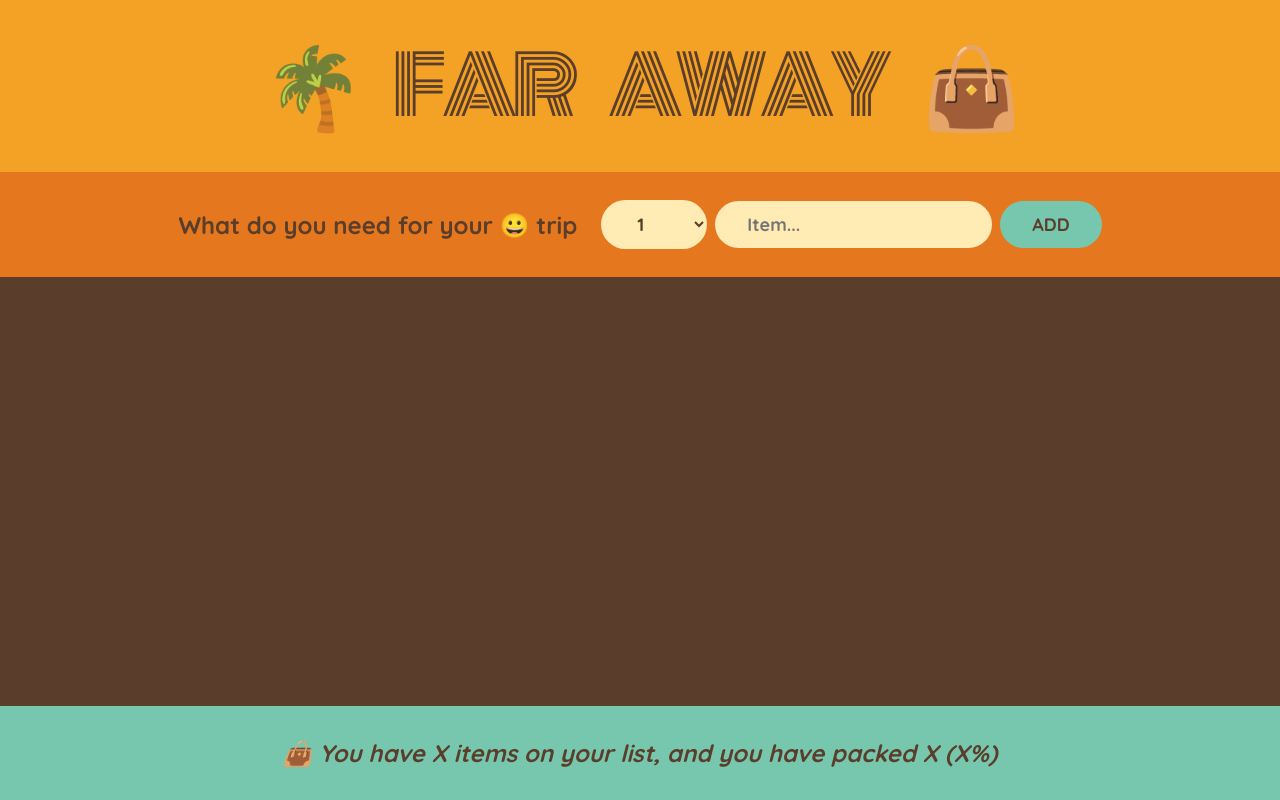
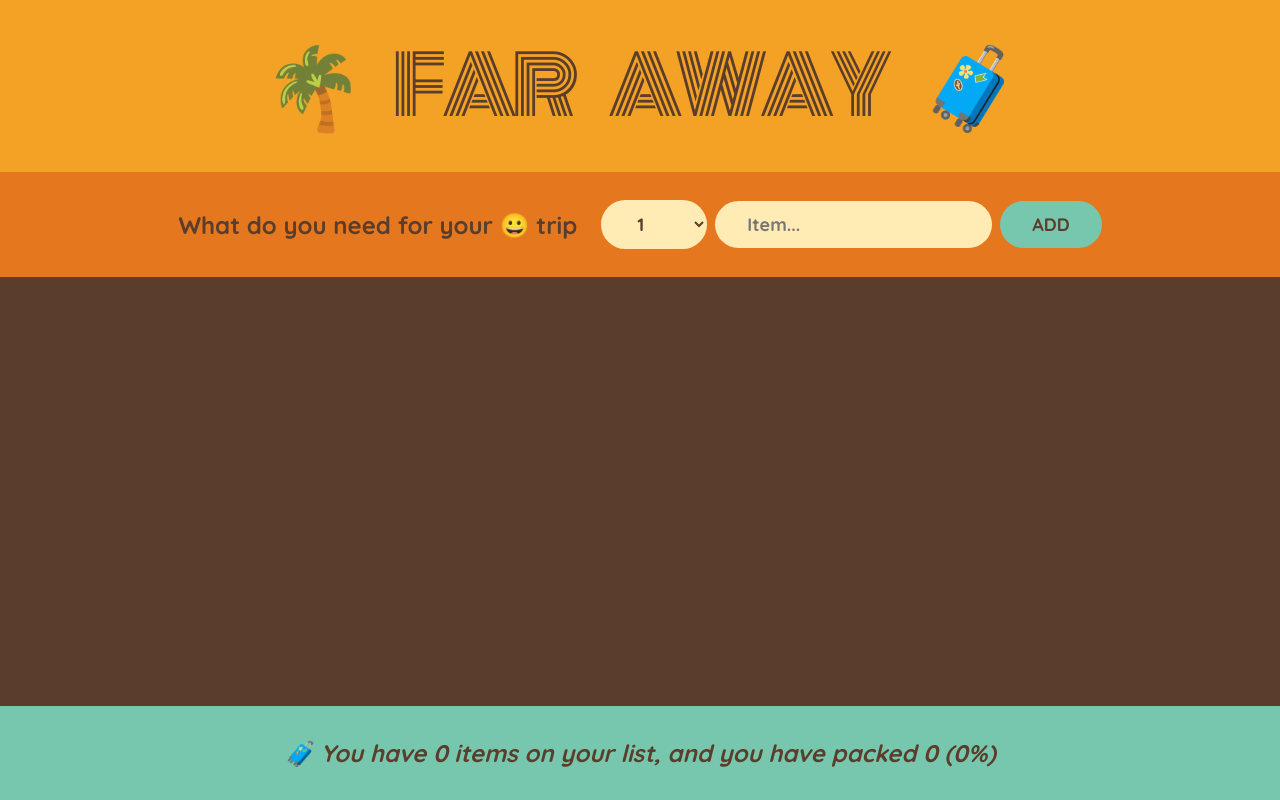
Before and after one commit to ivantxo/travel_list, a React (Create React App) app: page / in a window 1280 px wide. Built offline with nearby package versions, Linux system fonts and the light colour scheme.

Commit message:
Derived state to calculate stats

```diff
--- a/src/App.js
+++ b/src/App.js
@@ -26,13 +26,13 @@ export default function App() {
         onDeleteItem={handleDeleteItem}
         onToggleItem={handleToggleItem}
       />
-      <Stats />
+      <Stats items={items} />
     </div>
   );
 }
 
 function Logo() {
-  return <h1>🌴 Far Away 👜</h1>;
+  return <h1>🌴 Far Away 🧳</h1>;
 }
 
 function Form({ onAddItems }) {
@@ -106,10 +106,20 @@ function Item({ item, onDeleteItem, onToggleItem }) {
   );
 }
 
-function Stats() {
+function Stats({ items }) {
+  const numItems = items.length;
+  const numPacked = items.filter((i) => i.packed).length;
+  const percentage = Math.round((numPacked * 100) / numItems);
+
   return (
     <footer className="stats">
-      <em>👜 You have X items on your list, and you have packed X (X%)</em>
+      <em>
+        {percentage === 100
+          ? "Everything is ready to go ✈️"
+          : `🧳 You have ${numItems} items on your list, and you have packed ${numPacked} (${
+              percentage ? percentage : 0
+            }%)`}
+      </em>
     </footer>
   );
 }
```
